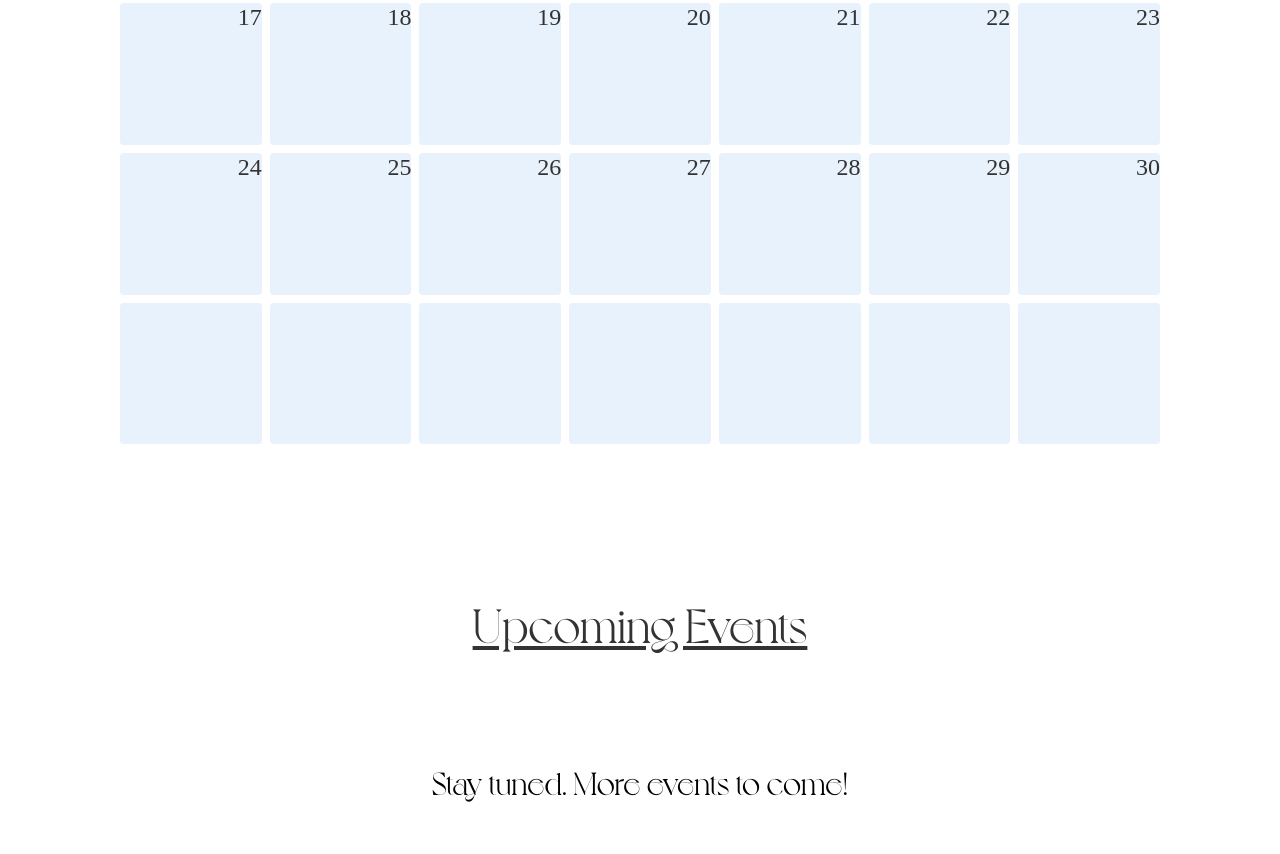
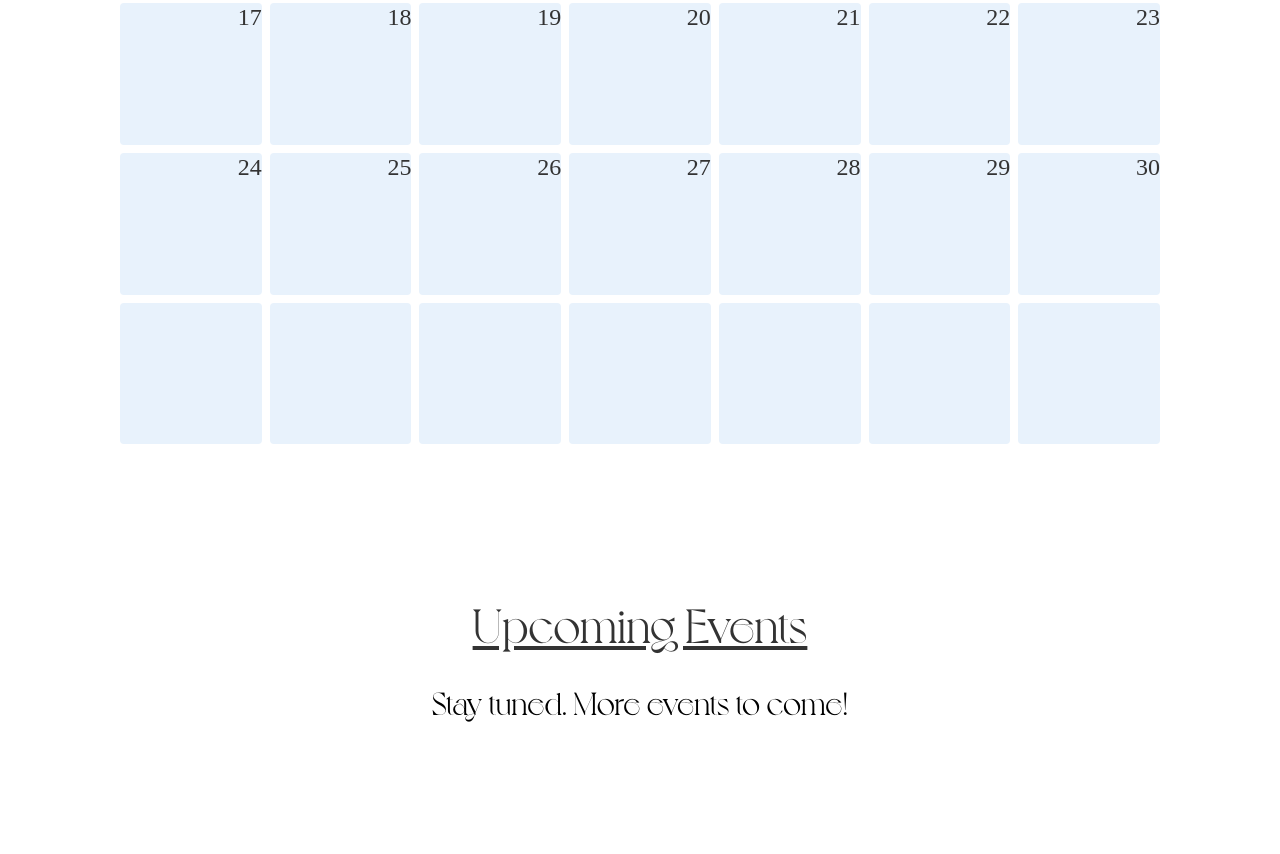
Before and after one commit to Jharanza/serveless-zh, a plain HTML site: page public/index.html in a window 1280 px wide. Shown: the part 569-1423 px from the top of the page. After the commit the page ends 1350 px from the top, so only its background shows below. Drawn offline with Linux system fonts and the light colour scheme; no server answers.

Commit message:
change paddings size

```diff
--- a/public/events.css
+++ b/public/events.css
@@ -61,7 +61,7 @@
     align-items: center;
     justify-content: center;
     font-size: 3rem;
-    padding: 80px 0 60px 0;
+    padding: 80px 0 20px 0;
     text-decoration: underline;
     font-family: 'Voyage', serif;
     color: var(--color-text);
@@ -159,7 +159,8 @@
     align-items: center;
     font-family: 'Voyage';
     font-size: 2rem;
-    padding: 50px 0;
+    padding: 10px 0 50px 0;
+
 }
 
 
```
